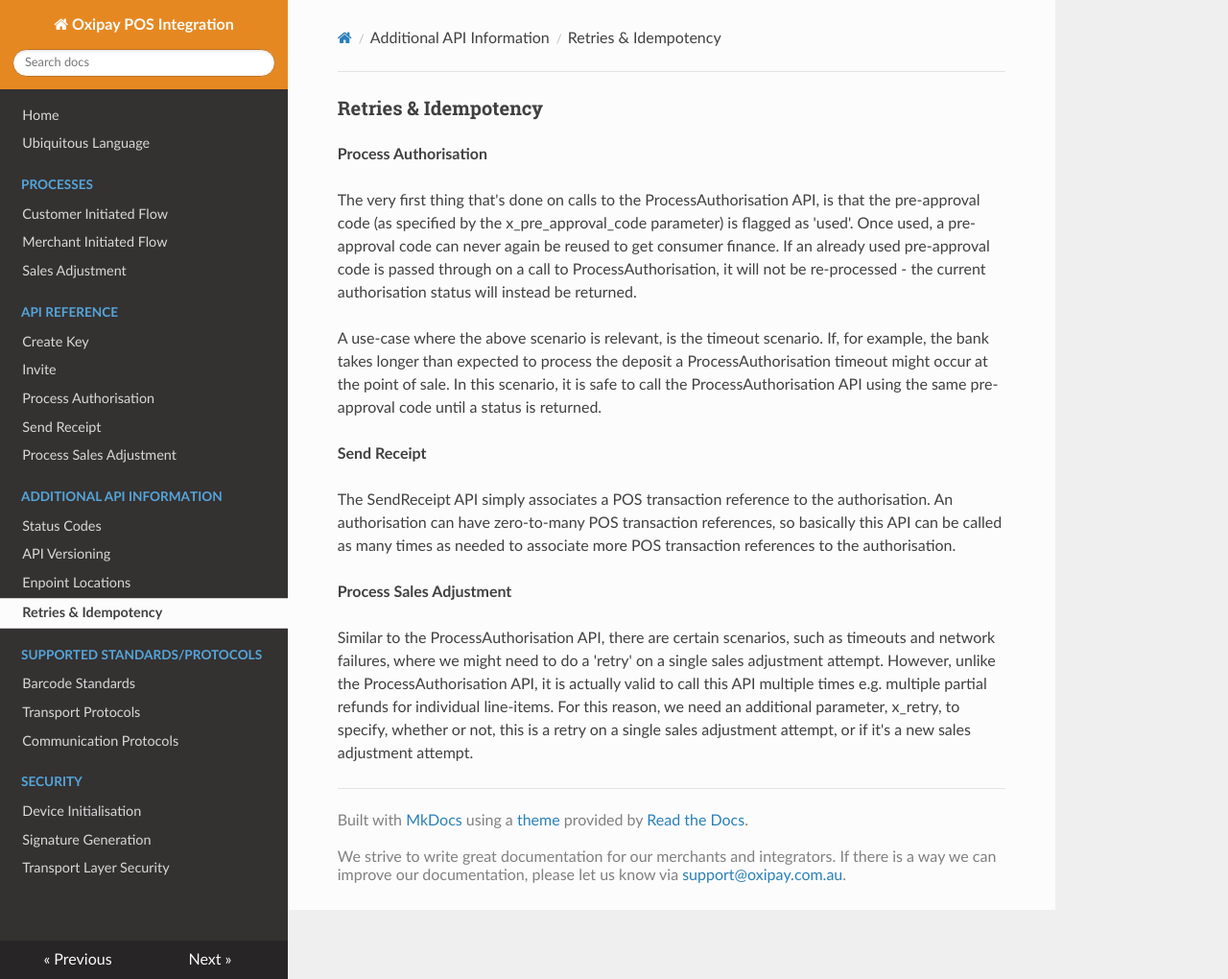
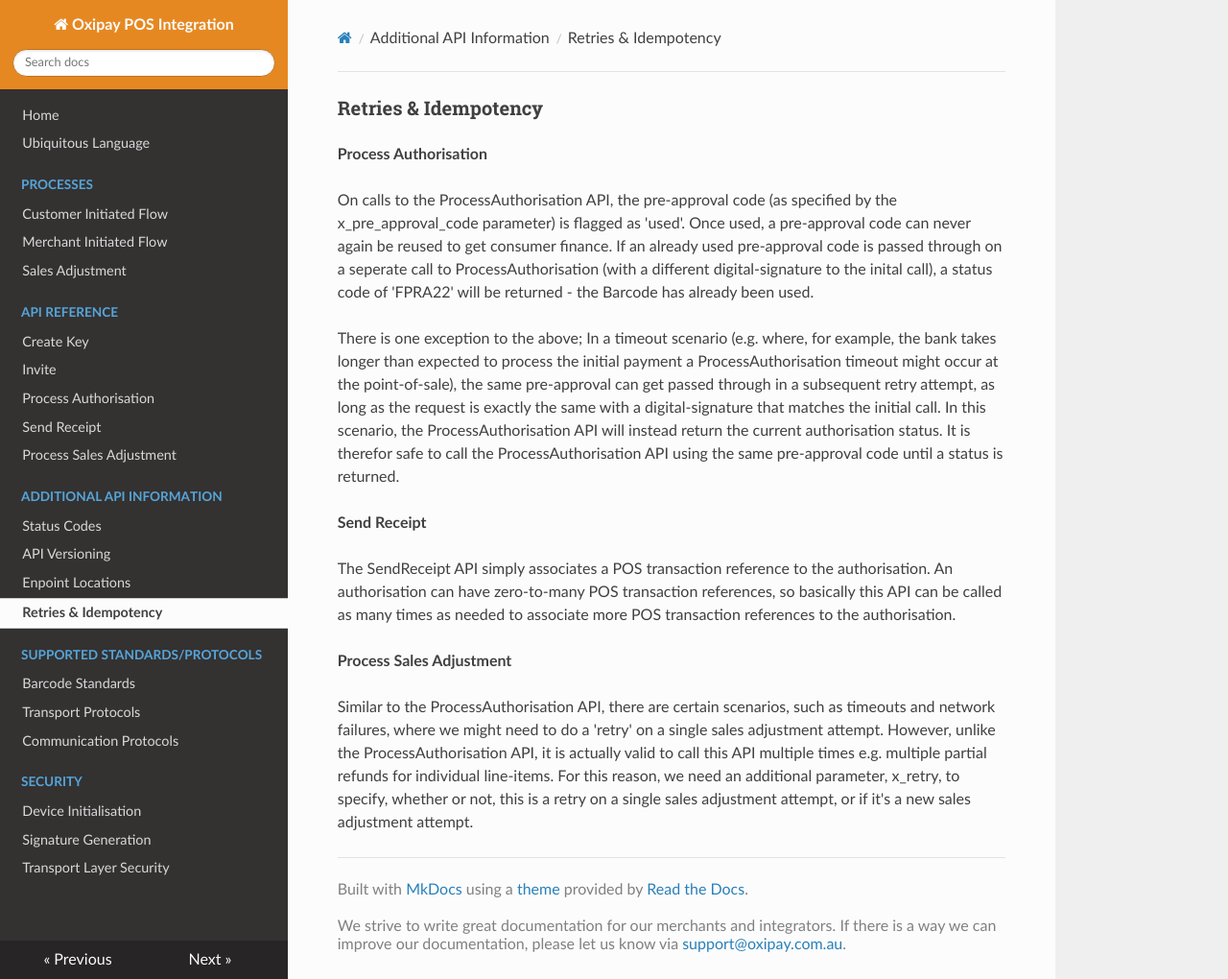
Before and after one commit to oxipay/posdocs, an MkDocs documentation site: the page built from docs/api_information/retries_and_idempotency.md, in a window 1280 px wide and 1020 px high. Shown: the whole window at 96% size. Built offline with MkDocs 1.6.1, drawn with Linux system fonts in a browser that asks for light colours; nearby versions of some CDN libraries; old or Windows-style settings are respelled for this version of MkDocs.

Commit message:
updated how retries work for process-authorisation API based on how we indend this to work

```diff
--- a/docs/api_information/retries_and_idempotency.md
+++ b/docs/api_information/retries_and_idempotency.md
@@ -2,9 +2,9 @@
 
 <b>Process Authorisation</b>
 
-The very first thing that's done on calls to the ProcessAuthorisation API, is that the pre-approval code (as specified by the x_pre_approval_code parameter) is flagged as 'used'. Once used, a pre-approval code can never again be reused to get consumer finance. If an already used pre-approval code is passed through on a call to ProcessAuthorisation, it will not be re-processed - the current authorisation status will instead be returned.
+On calls to the ProcessAuthorisation API, the pre-approval code (as specified by the x_pre_approval_code parameter) is flagged as 'used'. Once used, a pre-approval code can never again be reused to get consumer finance. If an already used pre-approval code is passed through on a seperate call to ProcessAuthorisation (with a different digital-signature to the inital call), a status code of 'FPRA22' will be returned - the Barcode has already been used.
 
-A use-case where the above scenario is relevant, is the timeout scenario. If, for example, the bank takes longer than expected to process the deposit a ProcessAuthorisation timeout might occur at the point of sale. In this scenario, it is safe to call the ProcessAuthorisation API using the same pre-approval code until a status is returned.
+There is one exception to the above; In a timeout scenario (e.g. where, for example, the bank takes longer than expected to process the initial payment a ProcessAuthorisation timeout might occur at the point-of-sale), the same pre-approval can get passed through in a subsequent retry attempt, as long as the request is exactly the same with a digital-signature that matches the initial call. In this scenario, the ProcessAuthorisation API will instead return the current authorisation status. It is therefor safe to call the ProcessAuthorisation API using the same pre-approval code until a status is returned.
 
 <b>Send Receipt</b>
 
```
